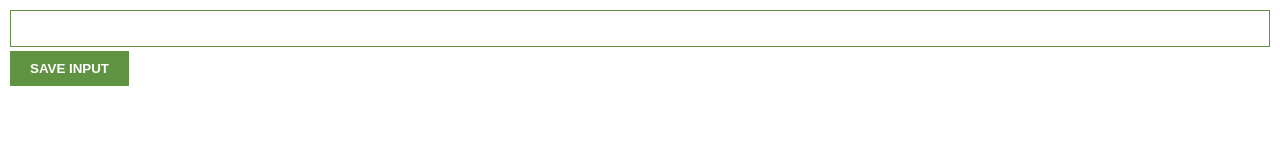
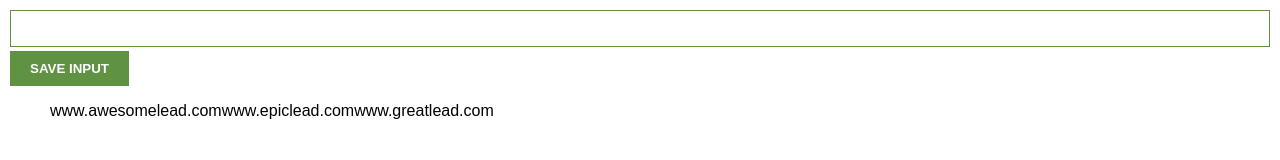
Before and after one commit to kritydangol/Playground-JS, a plain HTML site: page js-chrome-extension/index.html in a window 1280 px wide. Drawn offline with Linux system fonts and the light colour scheme.

Commit message:
chrome extension updates

```diff
--- a/js-chrome-extension/index.html
+++ b/js-chrome-extension/index.html
@@ -1,10 +1,14 @@
 <html>
+
 <head>
     <link rel="stylesheet" href="index.css">
 </head>
+
 <body>
     <input type="text" id="input-el">
     <button id="input-btn">SAVE INPUT</button>
+    <ul id="ul-el"></ul>
     <script src="index.js"></script>
 </body>
+
 </html>
--- a/js-chrome-extension/index.js
+++ b/js-chrome-extension/index.js
@@ -1,9 +1,15 @@
-let myLeads = []
+let myLeads = ["www.awesomelead.com", "www.epiclead.com", "www.greatlead.com"]
 const inputEl = document.getElementById("input-el")
 const inputBtn = document.getElementById("input-btn")
-
+const ulEl = document.getElementById("ul-el")
 
 inputBtn.addEventListener("click", function () {
     myLeads.push(inputEl.value)
     console.log(myLeads)
 })
+
+// Render the leads in the unordered list using ulEl.textContent
+for (let i = 0; i < myLeads.length; i++) {
+    ulEl.textContent += myLeads[i]
+    console.log(myLeads[i])
+}
```
Lines whose indentation alone changed are shown as unchanged.
